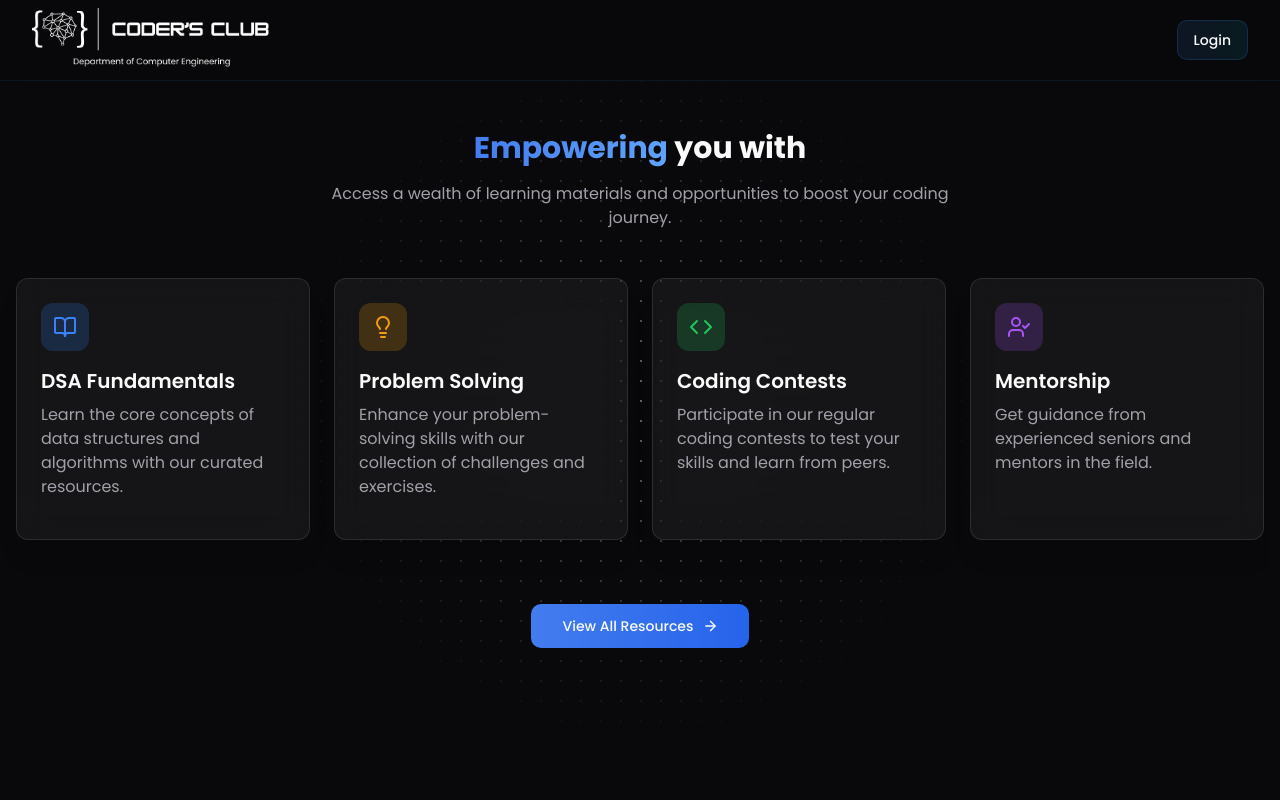
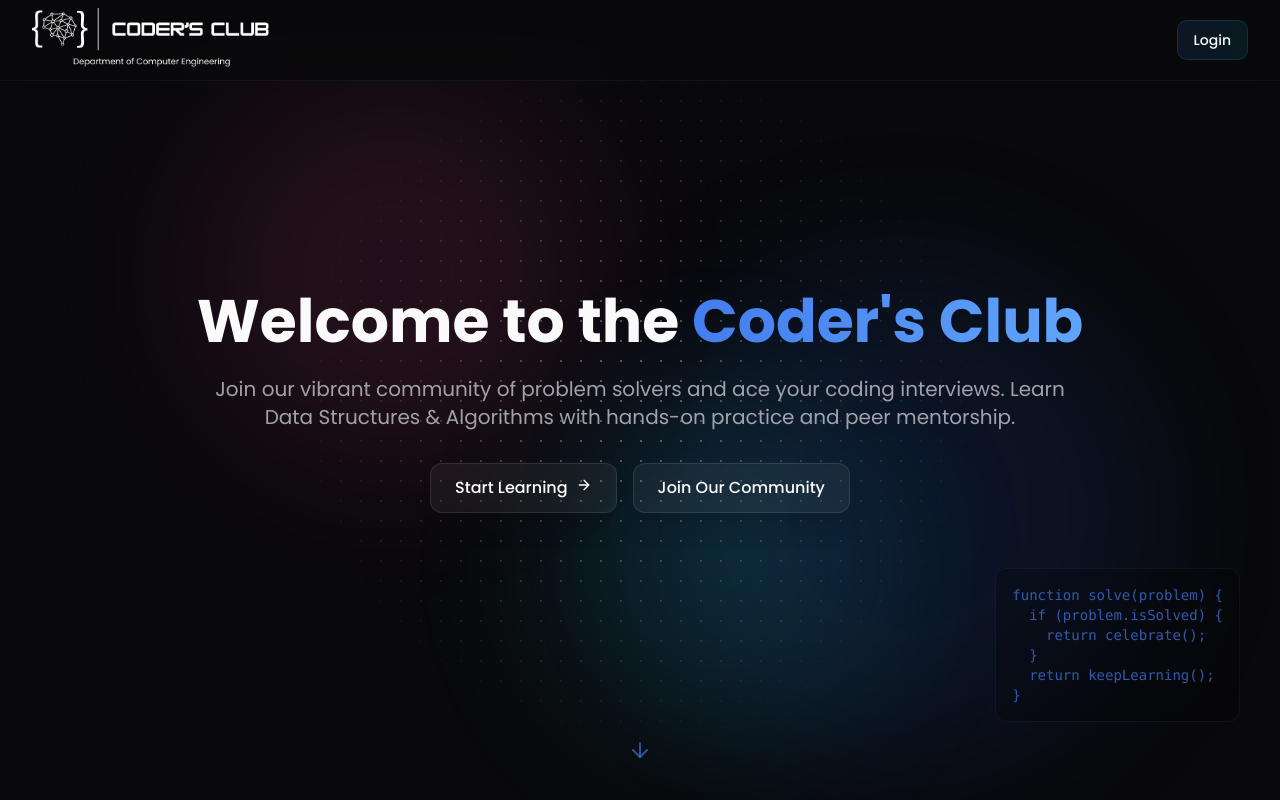
Before and after one commit to coders-club-apsit/CodersHub, a React (Vite) app: page / in a window 1280 px wide. Shown: the top 800 px of the page. Built offline with nearby package versions, Linux system fonts and the light colour scheme; no server answers.

Commit message:
Update landingpage.jsx

```diff
--- a/src/pages/landingpage.jsx
+++ b/src/pages/landingpage.jsx
@@ -75,7 +75,7 @@ function LandingPage() {
       {/* Content */}
       <Header />
       {/* <Preloader/> */}
-      {/* <HeroSection /> */}
+      <HeroSection />
       <Suspense fallback={<div>Loading...</div>}>
         <ResourcesSection />
       </Suspense>
```
